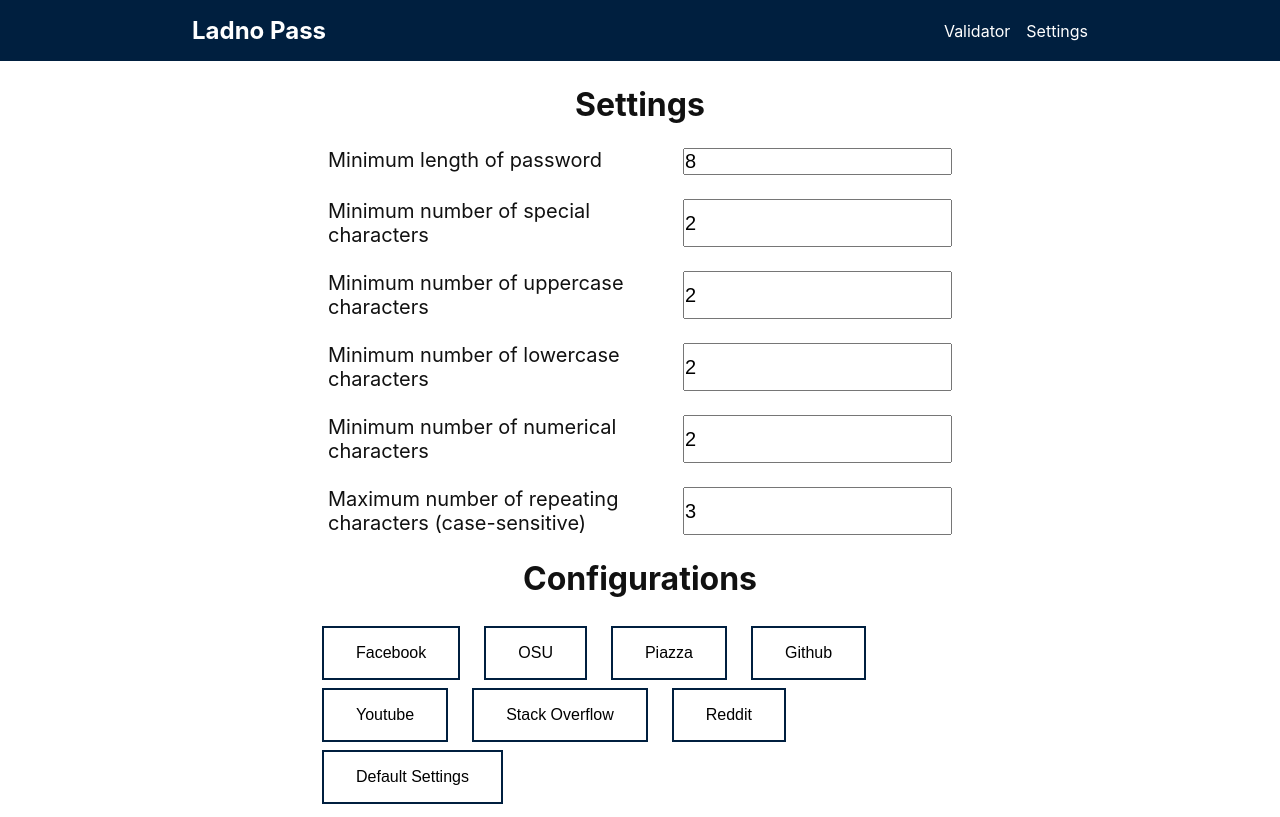
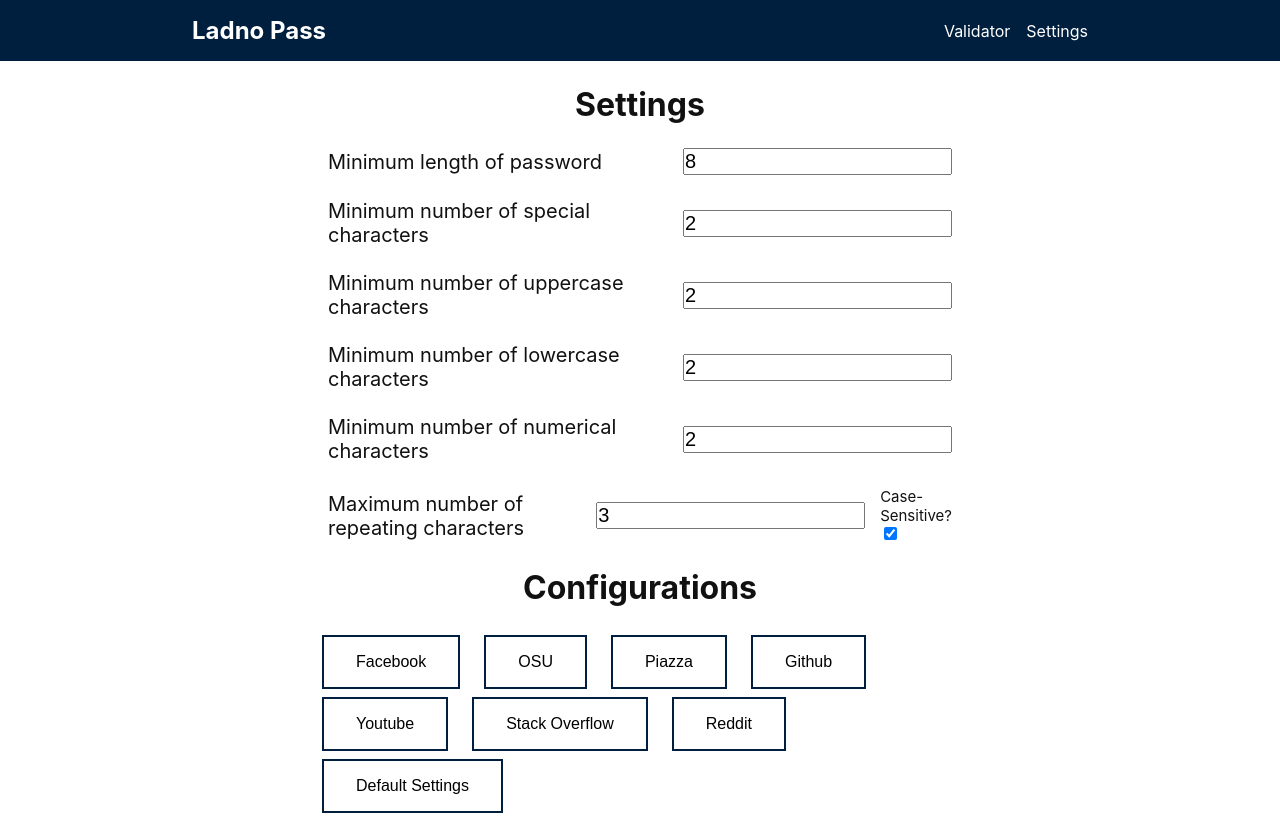
Before and after one commit to jacobpa/password-validator, a Vue app: page /settings in a window 1280 px wide. Built offline with nearby package versions, Linux system fonts and the light colour scheme.

Commit message:
Add case sensitivity toggle for repeating char sequences

```diff
--- /dev/null
+++ b/src/components/RepeatingCharSetting.vue
@@ -0,0 +1,96 @@
+<template>
+  <div class="setting">
+    <label :for="name">
+      <slot>Value for setting</slot>
+    </label>
+    <div class="inputs">
+      <input
+        :id="name"
+        type="number"
+        min="0"
+        :value="configValue"
+        @input="validator"
+      />
+      <label>Case-Sensitive?
+        <input
+          name="config-toggle"
+          type="checkbox"
+          :checked="configCheckbox"
+          @input="booleanMutator"
+        >
+      </label>
+    </div>
+  </div>
+</template>
+
+<script>
+import { mapState } from 'vuex';
+
+export default {
+  props: {
+    /**
+     * The validation function to use. Should come from @/util/validators.js
+     */
+    validator: {
+      type: Function,
+      required: true,
+    },
+    booleanMutator: {
+      type: Function,
+      required: true,
+    },
+    checkboxBoolean: {
+      type: String,
+      required: true,
+    },
+    /**
+     * The name of the configuration option as it appears in @/store/modules/configuration.js, i.e.
+     * the name of the value in the state object.
+     */
+    name: {
+      type: String,
+      required: true,
+    },
+  },
+  computed: {
+    /**
+     * Dynamically set configValue to value of the option passed through the name prop
+     */
+    ...mapState({
+      configValue(state) {
+        return state.configuration[this.name];
+      },
+      configCheckbox(state) {
+        return state.configuration[this.checkboxBoolean];
+      },
+    }),
+  },
+};
+</script>
+
+<style lang="scss">
+  .setting {
+    display: flex;
+    flex-direction: row;
+    justify-content: space-between;
+    align-items: center;
+    flex-wrap: nowrap;
+    margin: 0 0.5rem 1.5rem 0.5rem;
+    font-size: 1.25em;
+
+    .inputs {
+      display: flex;
+      flex-direction: row;
+      align-items: center;
+
+      label {
+        font-size: 0.75em;
+        margin-left: 1em;
+      }
+      input {
+        font-size: inherit;
+        margin-left: 0.25em;
+      }
+    }
+  }
+</style>
--- a/src/store/modules/configuration.js
+++ b/src/store/modules/configuration.js
@@ -20,6 +20,7 @@ export default {
     minLowerChar: 2,
     minNumeric: 2,
     maxRepeating: 3,
+    repeatingIsCaseSensitive: true,
   },
   mutations: {
     setMinLength(state, event) {
@@ -52,6 +53,9 @@ export default {
       if (typeof count !== 'number' || count < 0) return;
       state.maxRepeating = count;
     },
+    toggleRepeatingSensitivity(state) {
+      state.repeatingIsCaseSensitive = !state.repeatingIsCaseSensitive;
+    },
     setPassword(state, pass) {
       state.password = pass;
     },
--- a/src/util/validators.js
+++ b/src/util/validators.js
@@ -45,7 +45,8 @@ const numerical = (password) => {
 };
 
 const repeating = (password) => {
-  const expression = new RegExp(`(.)\\1{${configuration.maxRepeating - 1},}`, 'g');
+  const expression = new RegExp(`(.)\\1{${configuration.maxRepeating - 1},}`,
+    `g${configuration.repeatingIsCaseSensitive ? '' : 'i'}`);
   const matches = password.match(expression);
   const count = matches ? matches.length : 0;
   return {
--- a/src/views/Settings.vue
+++ b/src/views/Settings.vue
@@ -16,9 +16,13 @@
     <Setting name="minNumeric" :validator="setMinNumeric">
       Minimum number of numerical characters
     </Setting>
-    <Setting name="maxRepeating" :validator="setMaxRepeating">
-      Maximum number of repeating characters (case-sensitive)
-    </Setting>
+    <RepeatingCharSetting
+      name="maxRepeating"
+      :validator="setMaxRepeating"
+      checkboxBoolean="repeatingIsCaseSensitive"
+      :booleanMutator="toggleRepeatingSensitivity">
+      Maximum number of repeating characters
+    </RepeatingCharSetting>
 
     <div class="configurations">
       <h1>Configurations</h1>
@@ -102,10 +106,12 @@
 <script>
 import { mapMutations } from 'vuex';
 import ConfigButton from '@/components/ConfigButton.vue';
-import Setting from '../components/Setting.vue';
+import Setting from '@/components/Setting.vue';
+import RepeatingCharSetting from '@/components/RepeatingCharSetting.vue';
 
 export default {
   components: {
+    RepeatingCharSetting,
     Setting,
     ConfigButton,
   },
@@ -122,6 +128,7 @@ export default {
       'setMinLowerChar',
       'setMinNumeric',
       'setMaxRepeating',
+      'toggleRepeatingSensitivity',
     ]),
   },
 };
```
